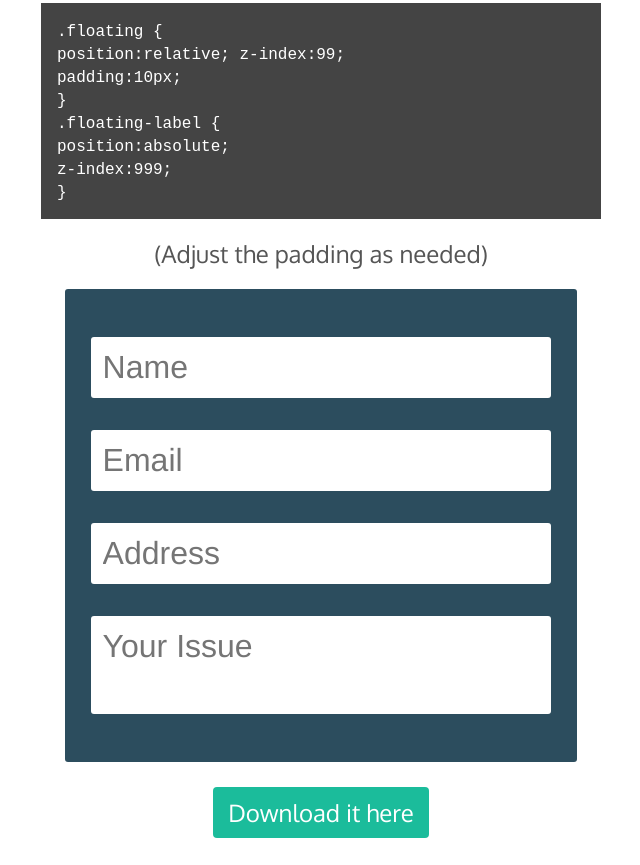
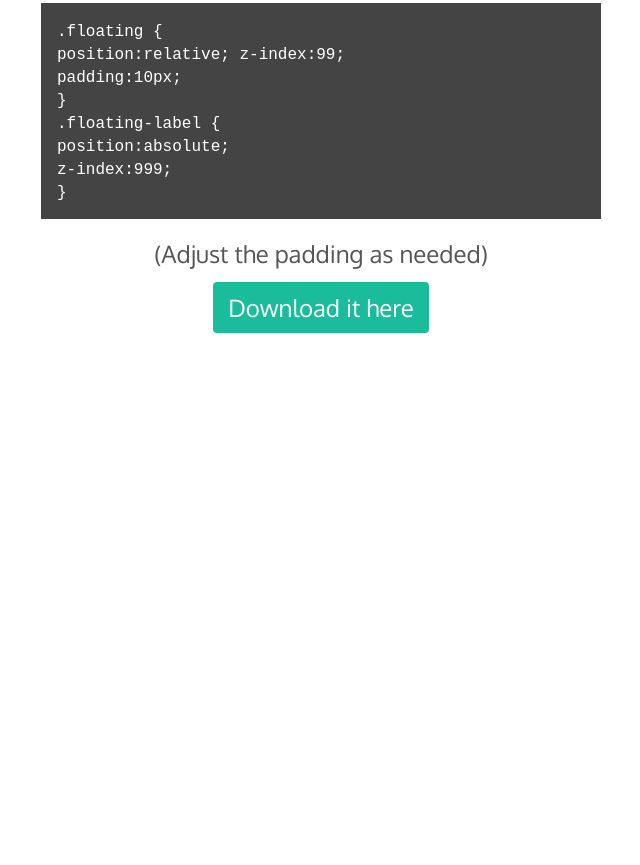
Before and after one commit to Quadrophone/floating-labels, a plain HTML site: page index.html in a window 1280 px wide. Shown: the part 884-1749 px from the top of the page, without its empty margins (319-959 px from the left). After the commit the page ends 1244 px from the top, so only its background shows below. Drawn offline with nearby package versions, Linux system fonts and the light colour scheme; a web font is replaced by a local one.

Commit message:
Update index.html

```diff
--- a/index.html
+++ b/index.html
@@ -53,14 +53,6 @@
     </div>
     <h3>(Adjust the padding as needed)</h3>
 </div>
-<form id="floaty">
-    <fieldset>
-        <input class="floating" type="name" placeholder="Name">
-        <input class="floating" type="email" placeholder="Email">
-        <input class="floating" type="text" placeholder="Address">
-        <textarea class="floating" placeholder="Your Issue"></textarea>
-    </fieldset>
-</form>
 <footer><h3><a href="https://github.com/Quadrophone/floating-labels/">Download it here</a></h3></footer>
 <script src="https://ajax.googleapis.com/ajax/libs/jquery/1.10.2/jquery.min.js"></script>
 <script src="floating-labels.js"></script>
```
